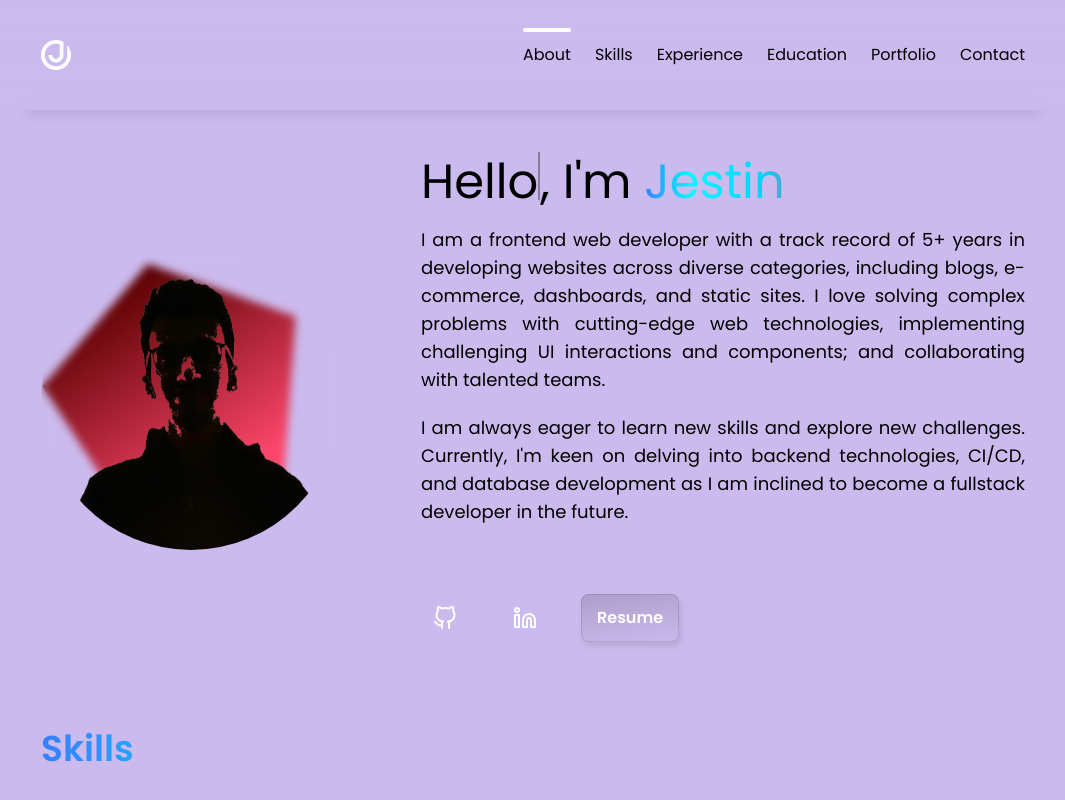
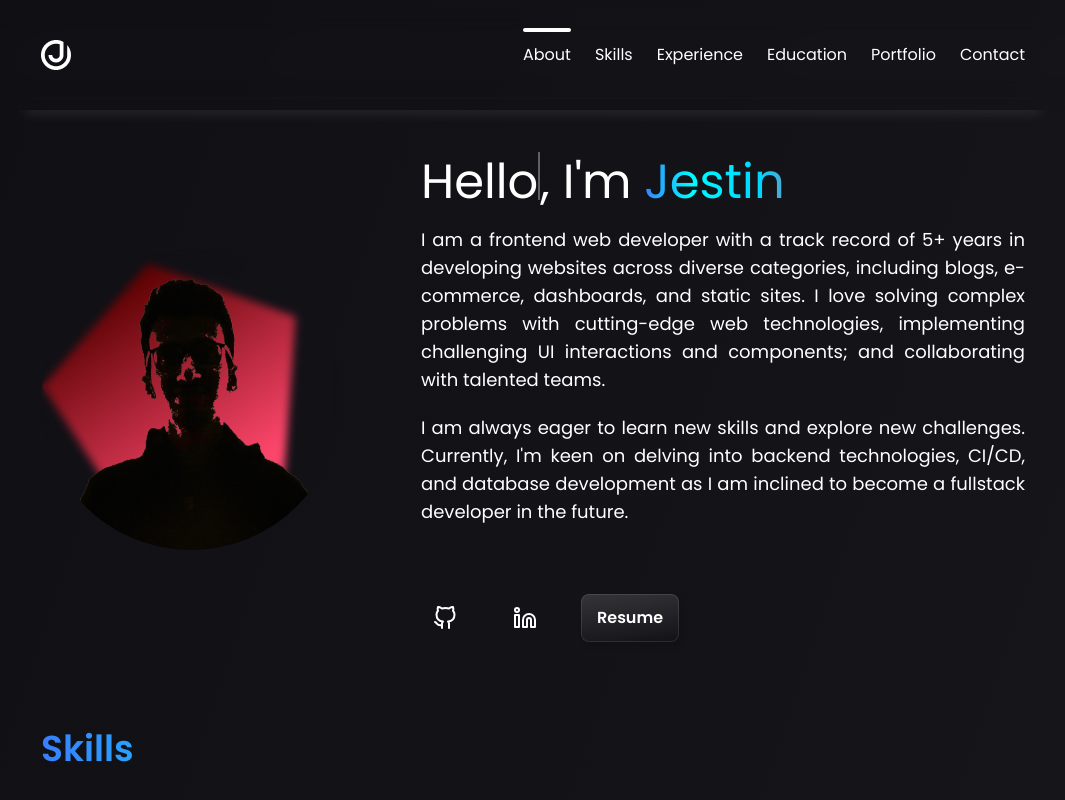
Before and after one commit to jestinjoshi/jestinjoshi.github.io, a Next.js app: page / in a window 1280 px wide. Shown: the top 800 px of the page, without its empty margins (107-1172 px from the left). Built offline with nearby package versions, Linux system fonts and the light colour scheme.

Commit message:
fix: bg color changes

```diff
--- a/app/css/globals.css
+++ b/app/css/globals.css
@@ -3,9 +3,9 @@
 @tailwind components;
 @tailwind utilities;
 :root {
-  --foreground-rgb: 0,0,0;
-  --background-start-rgb: 203, 186, 237;
-  --background-end-rgb: 203, 186, 237
+  --foreground-rgb: 255,255,255;
+  --background-start-rgb: 15,15,20;
+  --background-end-rgb: 25,25,30
 }
 body {
   color: rgb(var(--foreground-rgb));
```
